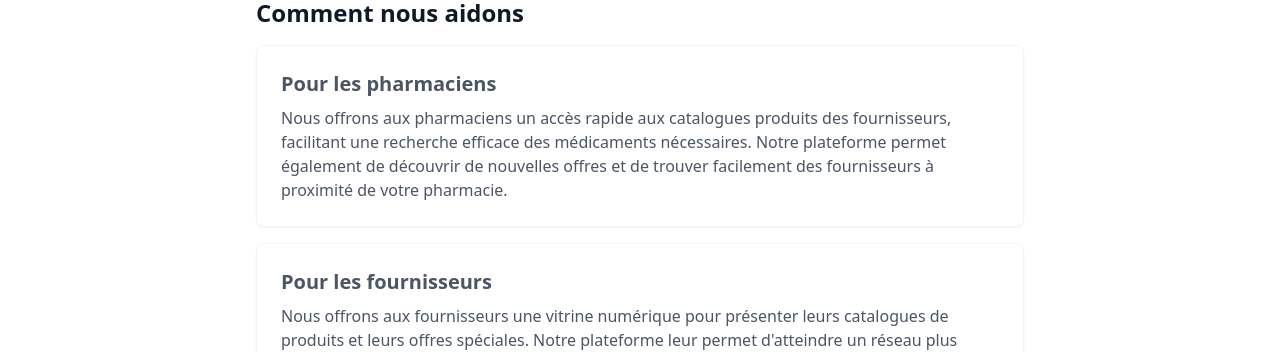
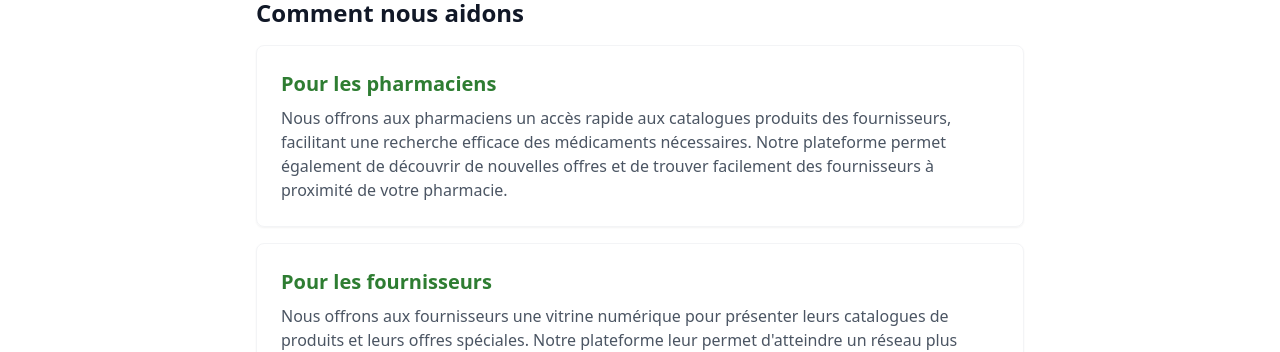
Before and after one commit to Sonia3948/elsaidaliya, a React (Vite) app: page /about in a window 1280 px wide. Shown: the part 403-755 px from the top of the page. Built offline with nearby package versions, Linux system fonts and the light colour scheme.

Commit message:
Visual edit in Lovable
Edited UI in Lovable

```diff
--- a/src/pages/AboutPage.tsx
+++ b/src/pages/AboutPage.tsx
@@ -17,11 +17,11 @@ const AboutPage = () => {
             <h2 className="text-2xl font-bold text-gray-900 mt-8 mb-4">Comment nous aidons</h2>
             <div className="space-y-4">
               <div className="p-6 border border-gray-100 rounded-lg shadow-sm">
-                <h3 className="text-xl font-semibold text-medical-dark mb-2">Pour les pharmaciens</h3>
+                <h3 className="text-xl font-semibold text-medical-dark mb-2 text-pharmacy-dark">Pour les pharmaciens</h3>
                 <p>Nous offrons aux pharmaciens un accès rapide aux catalogues produits des fournisseurs, facilitant une recherche efficace des médicaments nécessaires. Notre plateforme permet également de découvrir de nouvelles offres et de trouver facilement des fournisseurs à proximité de votre pharmacie.</p>
               </div>
               <div className="p-6 border border-gray-100 rounded-lg shadow-sm">
-                <h3 className="text-xl font-semibold text-medical-dark mb-2">Pour les fournisseurs</h3>
+                <h3 className="text-xl font-semibold text-medical-dark mb-2 text-pharmacy-dark">Pour les fournisseurs</h3>
                 <p>Nous offrons aux fournisseurs une vitrine numérique pour présenter leurs catalogues de produits et leurs offres spéciales. Notre plateforme leur permet d'atteindre un réseau plus large de pharmacies et de faciliter la distribution de leurs produits.</p>
               </div>
             </div>
```
